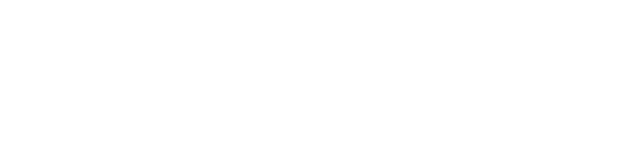
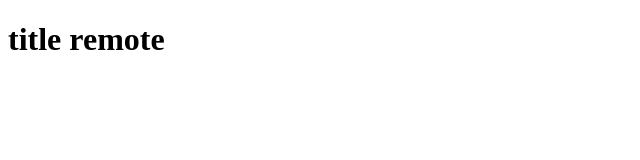
Before and after one commit to echocarriet/GitMergeConflict1001, a plain HTML site: page index.html in a window 1280 px wide. Shown: the whole page, without its empty margins (0-640 px from the left). Drawn offline with Linux system fonts and the light colour scheme.

Commit message:
add h1
新增 h1 內容 title remote

```diff
--- a/index.html
+++ b/index.html
@@ -6,6 +6,6 @@
     <title>Document</title>
 </head>
 <body>
-
+    <h1>title remote</h1>
 </body>
 </html>
```
